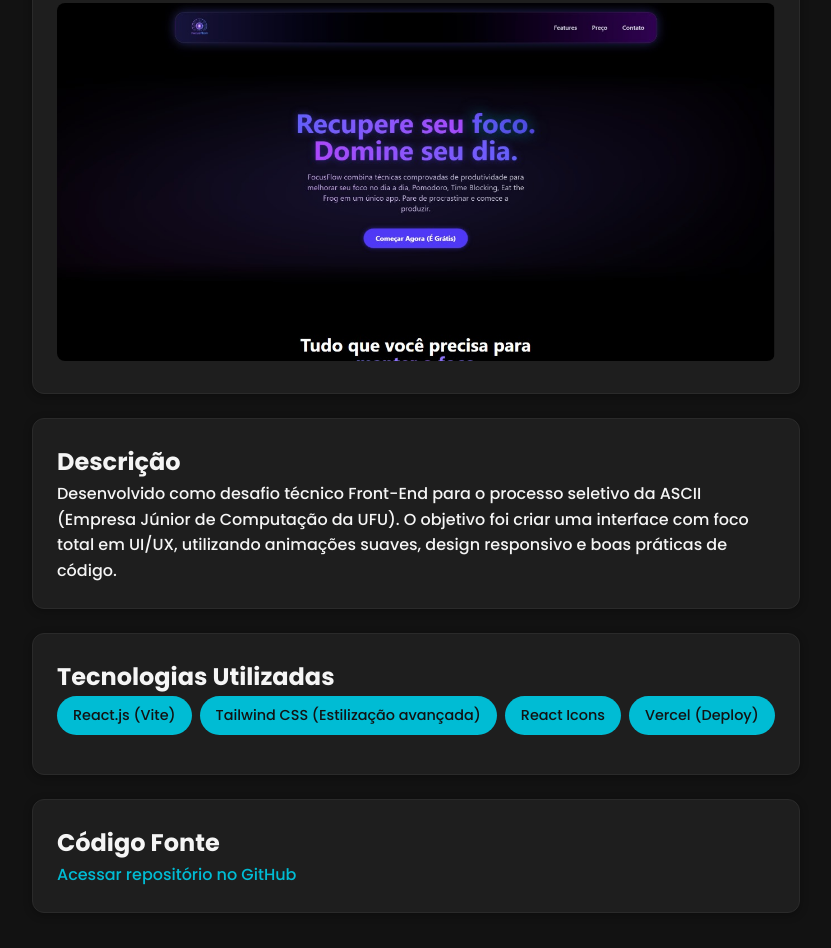
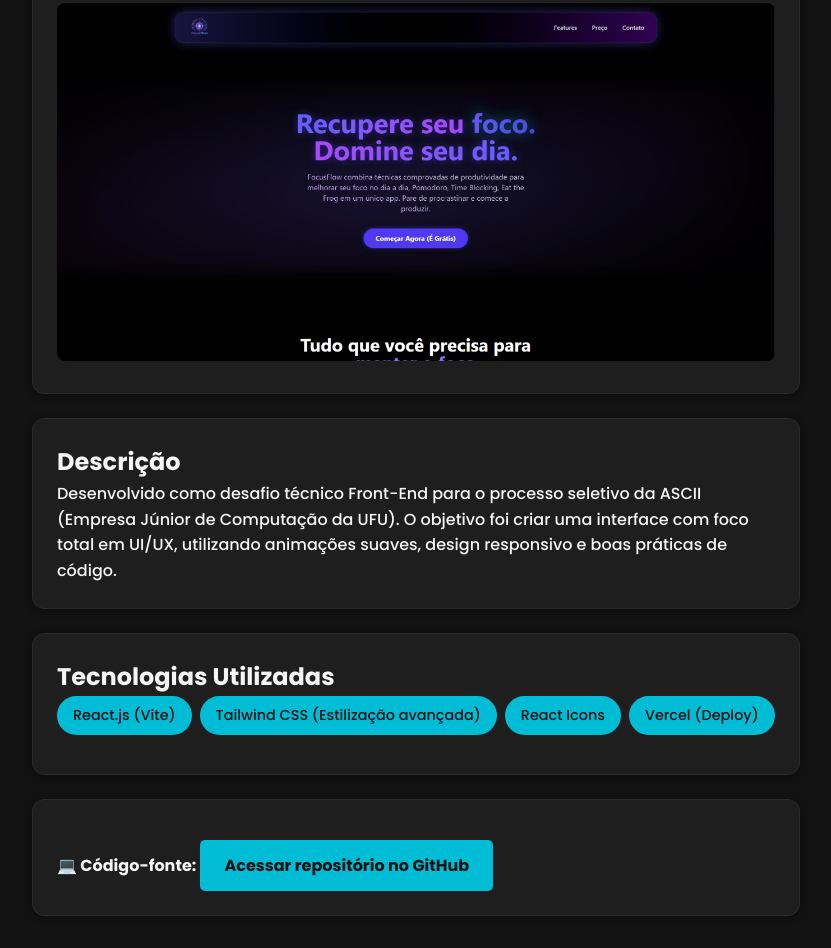
Before and after one commit to arthurr-arauj/Portfolio, a plain HTML site: page projetos/focusflow.html in a window 1280 px wide. Shown: the part 305-1253 px from the top of the page, without its empty margins (224-1055 px from the left). Drawn offline with Linux system fonts and the light colour scheme.

Commit message:
Mudanças botões de Código Fonte

```diff
--- a/projetos/focusflow.html
+++ b/projetos/focusflow.html
@@ -45,9 +45,9 @@
         </div>
 
         <div class="card">
-            <h2>Código Fonte</h2>
             <p>
-                <a href="https://github.com/arthurr-arauj/focusflow-landing-ascii" target="_blank">Acessar repositório no GitHub</a>
+                <strong>💻 Código-fonte:</strong>
+                <a href="https://github.com/arthurr-arauj/focusflow-landing-ascii" target="_blank" class="button-link">Acessar repositório no GitHub</a>
             </p>
         </div>
     </main>
```
Also changed, not shown: projetos/revitalize.html (+1 -0 lines).
